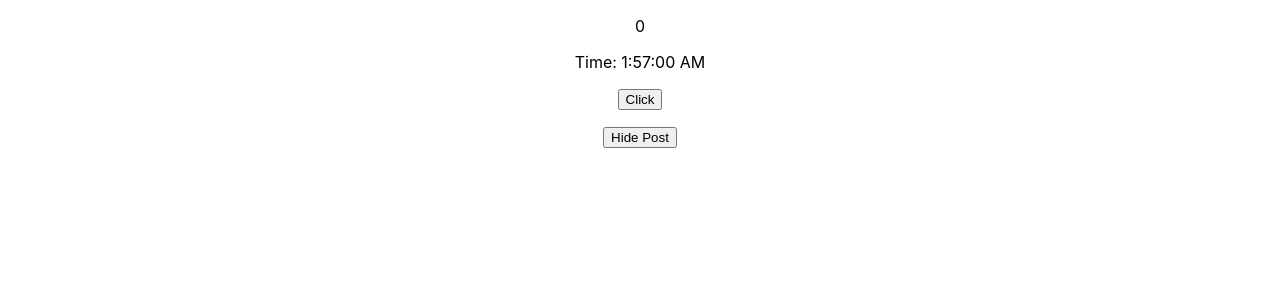
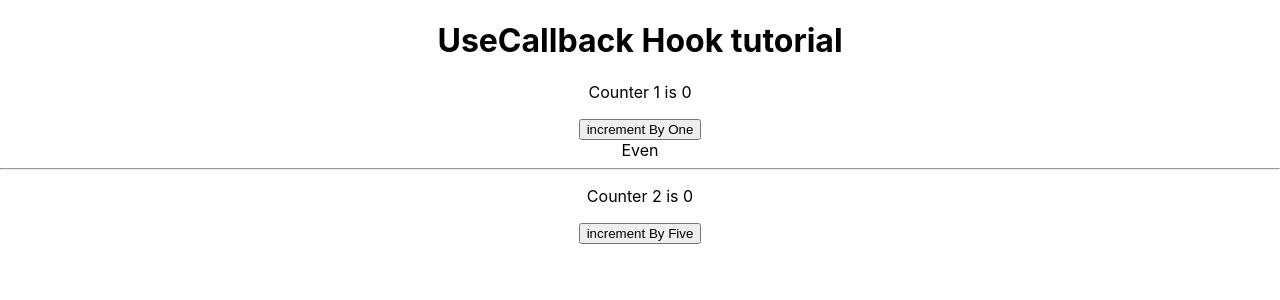
Before and after one commit to arfin-2020/celsiusandfahrenheit, a React (Create React App) app: page / in a window 1280 px wide. Shown: the top 300 px of the page. Built offline with nearby package versions, Linux system fonts and the light colour scheme.

Commit message:
useCallback and useMemo lecture-21 finished

```diff
--- a/src/App.js
+++ b/src/App.js
@@ -1,7 +1,6 @@
 import { useState } from "react";
 import "./App.css";
-import MyFunctionalComponent from "./components/Component6/MyFunctionalComponent";
-
+import App1 from "./components/component7/App";
 function App() {
   const [theme, setTheme] = useState("dark");
   const [show, setShow] = useState(true);
@@ -35,12 +34,13 @@
       {/* <Todo/> */}
       {/* <Counter/> */}
       {/* <MyComponentClass/> */}
-      {show && <MyFunctionalComponent />}
+      {/* {show && <MyFunctionalComponent />}
       <p>
         <button onClick={()=>{setShow((prevShow)=>!prevShow)}}>
         {show ? "Hide Post" : "Show Post"}
         </button>
-      </p>
+      </p> */}
+      <App1/>
     </div>
   );
 }
--- /dev/null
+++ b/src/components/component7/App.js
@@ -0,0 +1,37 @@
+import React, { useCallback, useMemo, useState } from "react";
+import Button from "./Button";
+import ShowCount from "./ShowCount";
+import Title from "./Title";
+
+export const App1 = () => {
+    const [count1, setCount1] = useState(0);
+    const [count2, setCount2] = useState(0);
+
+    const incrementByOne = useCallback(() => {
+        setCount1(prevState => prevState + 1);
+    }, []);
+
+    const incrementByFive = useCallback(() => {
+        setCount2(prevState => prevState + 5);
+    }, []);
+
+    const isEvenOrOdd = useMemo(() => {
+        let i = 0;
+        while(i < 10000000) i += 1;
+        return count1 %2 === 0;
+    },[count1]);
+
+    return (
+        <div>
+            <Title />
+            <ShowCount count={count1} title="Counter 1" />
+            <Button handleClick={incrementByOne}> increment By One </Button>
+            <span>{isEvenOrOdd ? 'Even' : 'Odd'}</span>
+            <hr />
+            <ShowCount count={count2} title="Counter 2" />
+            <Button handleClick={incrementByFive}> increment By Five </Button>
+        </div>
+    );
+};
+
+export default App1;
--- /dev/null
+++ b/src/components/component7/Button.js
@@ -0,0 +1,12 @@
+import React from 'react';
+
+const Button = ({handleClick, children}) => {
+    console.log(`rendering button ${children}`)
+    return (
+        <div>
+            <button onClick={handleClick}>{children}</button>
+        </div>
+    )
+}
+
+export default React.memo(Button);
--- /dev/null
+++ b/src/components/component7/ShowCount.js
@@ -0,0 +1,12 @@
+import React from 'react';
+
+const ShowCount = ({count, title}) => {
+    console.log(`rendering ${title}....`);
+    return (
+        <div>
+            <p>{title} is {count}</p>
+        </div>
+    )
+}
+
+export default React.memo(ShowCount);
--- /dev/null
+++ b/src/components/component7/Title.js
@@ -0,0 +1,12 @@
+import React from 'react';
+
+const Title = () => {
+    console.log('rendering title..');
+    return (
+        <div>
+            <h1>UseCallback Hook tutorial</h1>
+        </div>
+    )
+}
+
+export default React.memo(Title);
```
Also changed, not shown: 1 other file (tests, documents, lock files or other folders).
